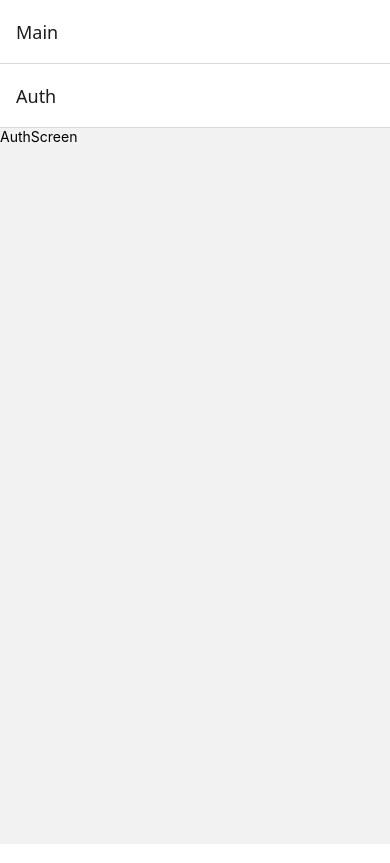
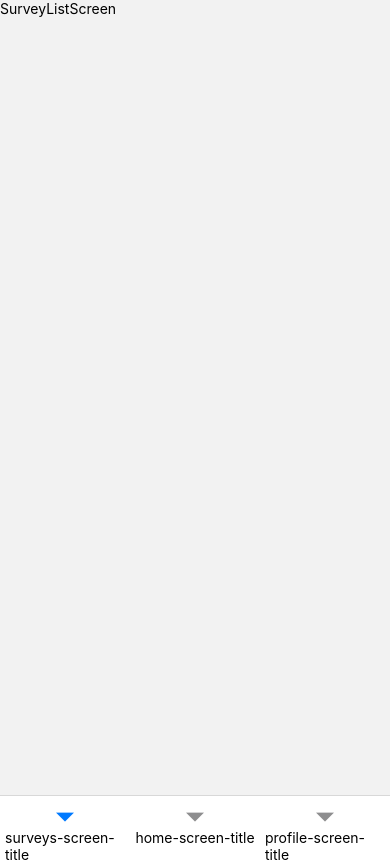
Before and after one commit to beyzayurukakar-p/case-for-baykar, a React Native app: screen / in a window 390 px wide. Built offline with nearby package versions, Linux system fonts and the light colour scheme.

Commit message:
feat: created all navigators

```diff
--- a/db.json
+++ b/db.json
@@ -108,11 +108,17 @@
   "translations": {
     "tr": {
       "your-mode-today": "Bugünkü Modunuz Nasıl?",
-      "how-do-you-feel-today": "Bugün kendinizi nasıl hissediyorsunuz?"
+      "how-do-you-feel-today": "Bugün kendinizi nasıl hissediyorsunuz?",
+      "home-screen-title": "Anasayfa",
+      "surveys-screen-title": "Anketler",
+      "profile-screen-title": "Profil"
     },
     "en": {
       "your-mode-today": "How is Your Mode Today?",
-      "how-do-you-feel-today": "How do you feel today?"
+      "how-do-you-feel-today": "How do you feel today?",
+      "home-screen-title": "Home",
+      "surveys-screen-title": "Surveys",
+      "profile-screen-title": "Profile"
     }
   },
   "userPreferences": [
--- /dev/null
+++ b/src/core/localization/index.ts
@@ -0,0 +1,9 @@
+import { useCallback } from 'react';
+
+export const useLocale = () => {
+  const translate = useCallback((textId: string) => {
+    return textId;
+  }, []);
+
+  return translate;
+};
--- a/src/core/navigation/MainTabNavigator.tsx
+++ b/src/core/navigation/MainTabNavigator.tsx
@@ -1,14 +1,37 @@
 import { createBottomTabNavigator } from '@react-navigation/bottom-tabs';
-import SurveyListScreen from '../../modules/surveys/screens/SurveyListScreen';
-import HomeScreen from '../../modules/home/screens/HomeScreen';
-import ProfileScreen from '../../modules/profile/screens/ProfileScreen';
+import { SurveyListScreen } from '../../modules/surveys';
+import { HomeScreen } from '../../modules/home';
+import { ProfileScreen } from '../../modules/profile';
+import TabBarLabel from './components/TabLabel';
 
 export const mainTabNavigator = createBottomTabNavigator({
   screens: {
     Surveys: {
       screen: SurveyListScreen,
+      options: {
+        tabBarLabel: ({ focused }) => {
+          return <TabBarLabel focused={focused} textId="surveys-screen-title" />;
+        },
+      },
     },
-    Home: HomeScreen,
-    Profile: ProfileScreen,
+    Home: {
+      screen: HomeScreen,
+      options: {
+        tabBarLabel: ({ focused }) => {
+          return <TabBarLabel focused={focused} textId="home-screen-title" />;
+        },
+      },
+    },
+    Profile: {
+      screen: ProfileScreen,
+      options: {
+        tabBarLabel: ({ focused }) => {
+          return <TabBarLabel focused={focused} textId="profile-screen-title" />;
+        },
+      },
+    },
+  },
+  screenOptions: {
+    headerShown: false,
   },
 });
--- a/src/core/navigation/Navigation.tsx
+++ b/src/core/navigation/Navigation.tsx
@@ -1,19 +1,22 @@
 import { createStaticNavigation } from '@react-navigation/native';
 import { createStackNavigator } from '@react-navigation/stack';
 import { useIsSignedIn, useIsSignedOut } from '../auth';
-import { signedInStack } from './signedInStack';
+import { mainTabNavigator } from './mainTabNavigator';
 import { signedOutStack } from './signedOutStack';
 
 const RootStack = createStackNavigator({
   screens: {
-    Auth: {
+    SignedOut: {
       if: useIsSignedOut,
       screen: signedOutStack,
     },
-    Main: {
+    SignedIn: {
       if: useIsSignedIn,
-      screen: signedInStack,
+      screen: mainTabNavigator,
     },
+  },
+  screenOptions: {
+    headerShown: false,
   },
 });
 
--- /dev/null
+++ b/src/core/navigation/components/TabLabel.tsx
@@ -0,0 +1,9 @@
+import { Text } from 'react-native';
+import { useLocale } from '../../localization';
+
+const TabBarLabel = (props: { focused: boolean; textId: string }) => {
+  const localized = useLocale();
+  return <Text>{localized(props.textId)}</Text>;
+};
+
+export default TabBarLabel;
--- a/src/core/navigation/signedInStack.ts
+++ b/src/core/navigation/signedInStack.ts
@@ -1,8 +1,17 @@
 import { createStackNavigator } from '@react-navigation/stack';
-import { AuthScreen } from '../../modules/auth';
+import { mainTabNavigator } from './mainTabNavigator';
+import { PrivacyPolicyScreen, TermsConditionsScreen } from '../../modules/profile';
+import { QuestionScreen, SurveyCompletedScreen } from '../../modules/surveys';
 
 export const signedInStack = createStackNavigator({
   screens: {
-    Auth: AuthScreen,
+    Tabs: mainTabNavigator,
+    PrivacyPolicy: PrivacyPolicyScreen,
+    TermsConditions: TermsConditionsScreen,
+    QuestionScreen: QuestionScreen,
+    SurveyCompleted: SurveyCompletedScreen,
+  },
+  screenOptions: {
+    headerShown: false,
   },
 });
--- a/src/core/navigation/signedOutStack.ts
+++ b/src/core/navigation/signedOutStack.ts
@@ -5,4 +5,7 @@ export const signedOutStack = createStackNavigator({
   screens: {
     Auth: AuthScreen,
   },
+  screenOptions: {
+    headerShown: false,
+  },
 });
--- /dev/null
+++ b/src/modules/home/index.ts
@@ -0,0 +1 @@
+export { default as HomeScreen } from './screens/HomeScreen';
--- /dev/null
+++ b/src/modules/profile/index.ts
@@ -0,0 +1,3 @@
+export { default as PrivacyPolicyScreen } from './screens/PrivacyPolicyScreen';
+export { default as ProfileScreen } from './screens/ProfileScreen';
+export { default as TermsConditionsScreen } from './screens/TermsConditionsScreen';
--- /dev/null
+++ b/src/modules/surveys/index.ts
@@ -0,0 +1,3 @@
+export { default as QuestionScreen } from './screens/QuestionScreen';
+export { default as SurveyCompletedScreen } from './screens/SurveyCompletedScreen';
+export { default as SurveyListScreen } from './screens/SurveyListScreen';
```
